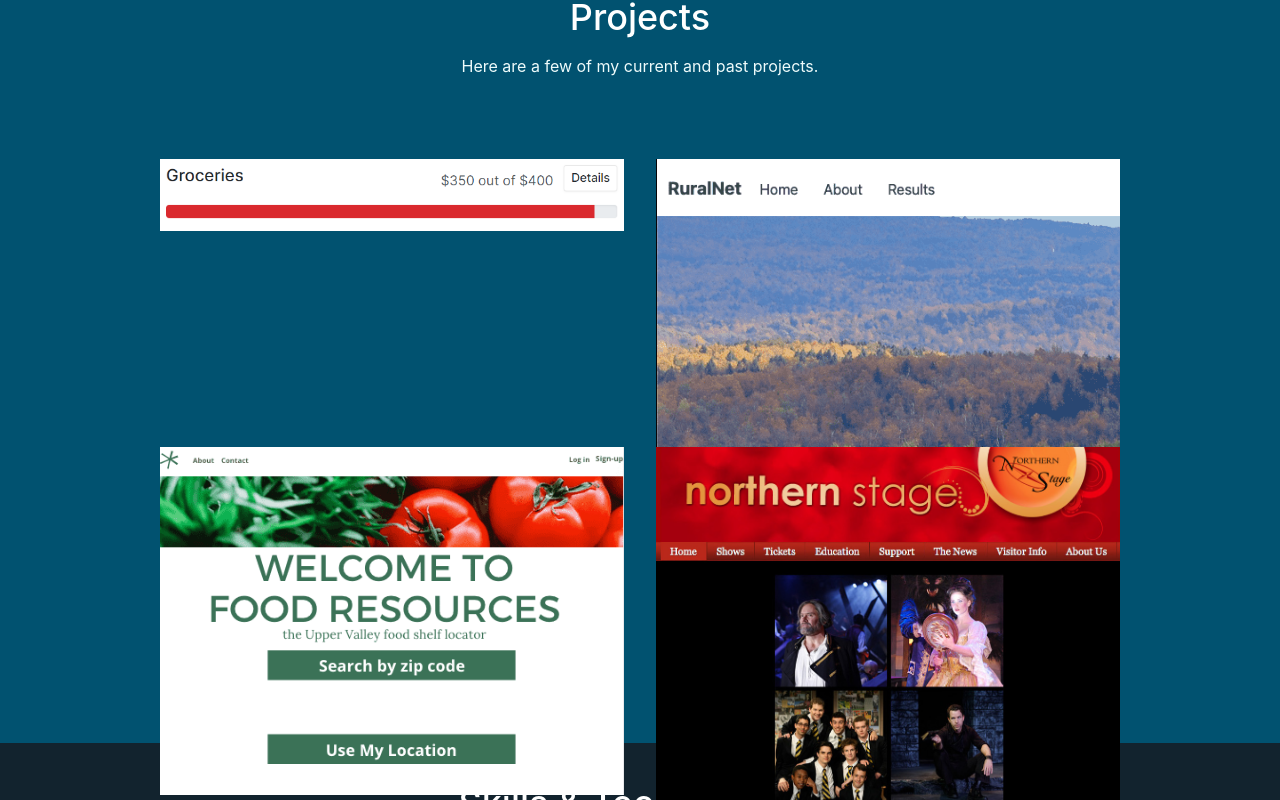
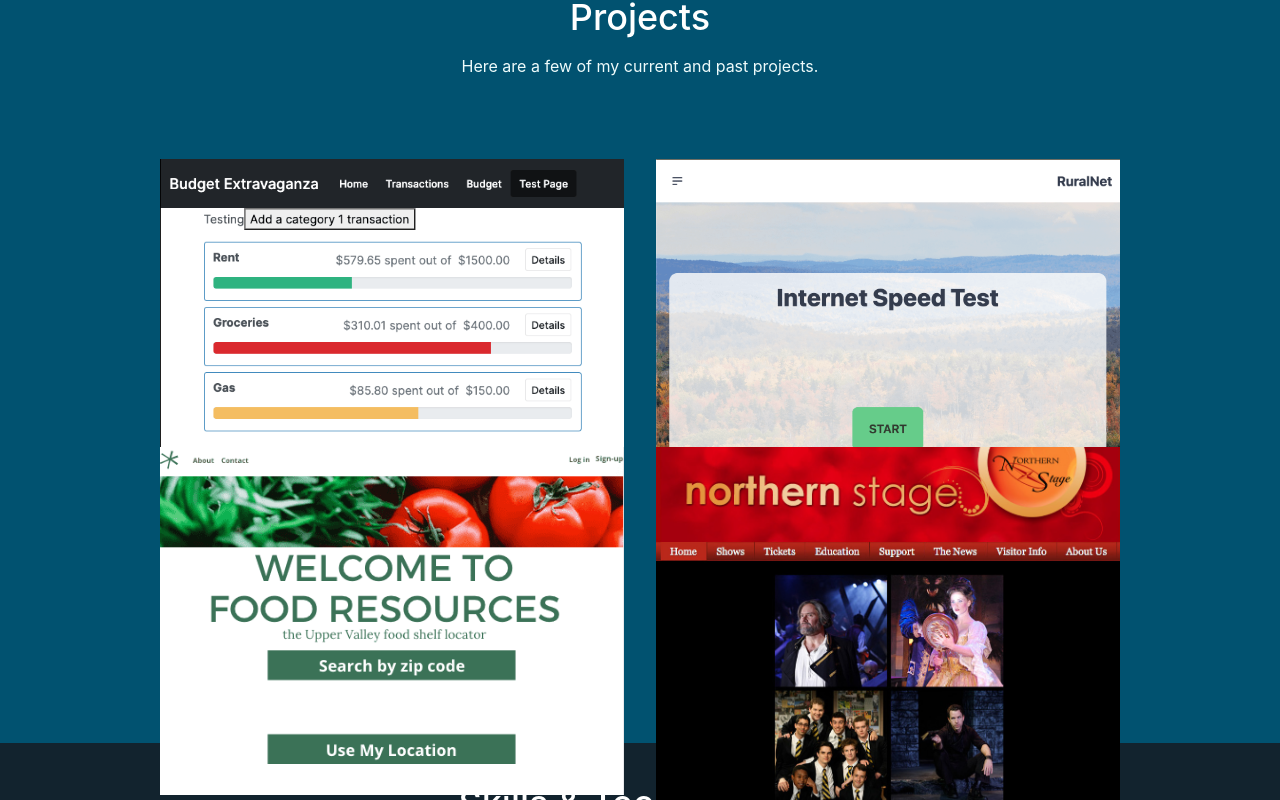
Before and after one commit to jmslynn/react-portfolio, a React (Create React App) app: page / in a window 1280 px wide. Shown: the part 499-1299 px from the top of the page. Built offline with nearby package versions, Linux system fonts and the light colour scheme.

Commit message:
added updated images to portfolio

```diff
--- a/src/data.js
+++ b/src/data.js
@@ -8,7 +8,7 @@
     subtitle: "React, JavaScript, BootStrap, Jira",
     description:
       "A group project to create a budgeting application. I'm currently creating a budget component to display the amount spent in each budget category with a progress bar.",
-    image: "category-row-component.PNG",
+    image: "categoryRow.png",
     link: "https://github.com/coaching-team/budget-squad",
   },
   {
@@ -16,7 +16,7 @@
     subtitle: "Svelte, Tailwind",
     description:
       "A web-based app that provides an unbiased source of mapped internet speeds to help bring broadband to rural areas. I created the initial site design and now serve as the project manager.",
-    image: "ruralNet.png",
+    image: "ruralNetScreen.png",
     link: "https://ruralnet.codeforuv.org/",
   },
   {
```
Also changed, not shown: public/categoryRow.png (added), public/ruralNetScreen.png (added).
